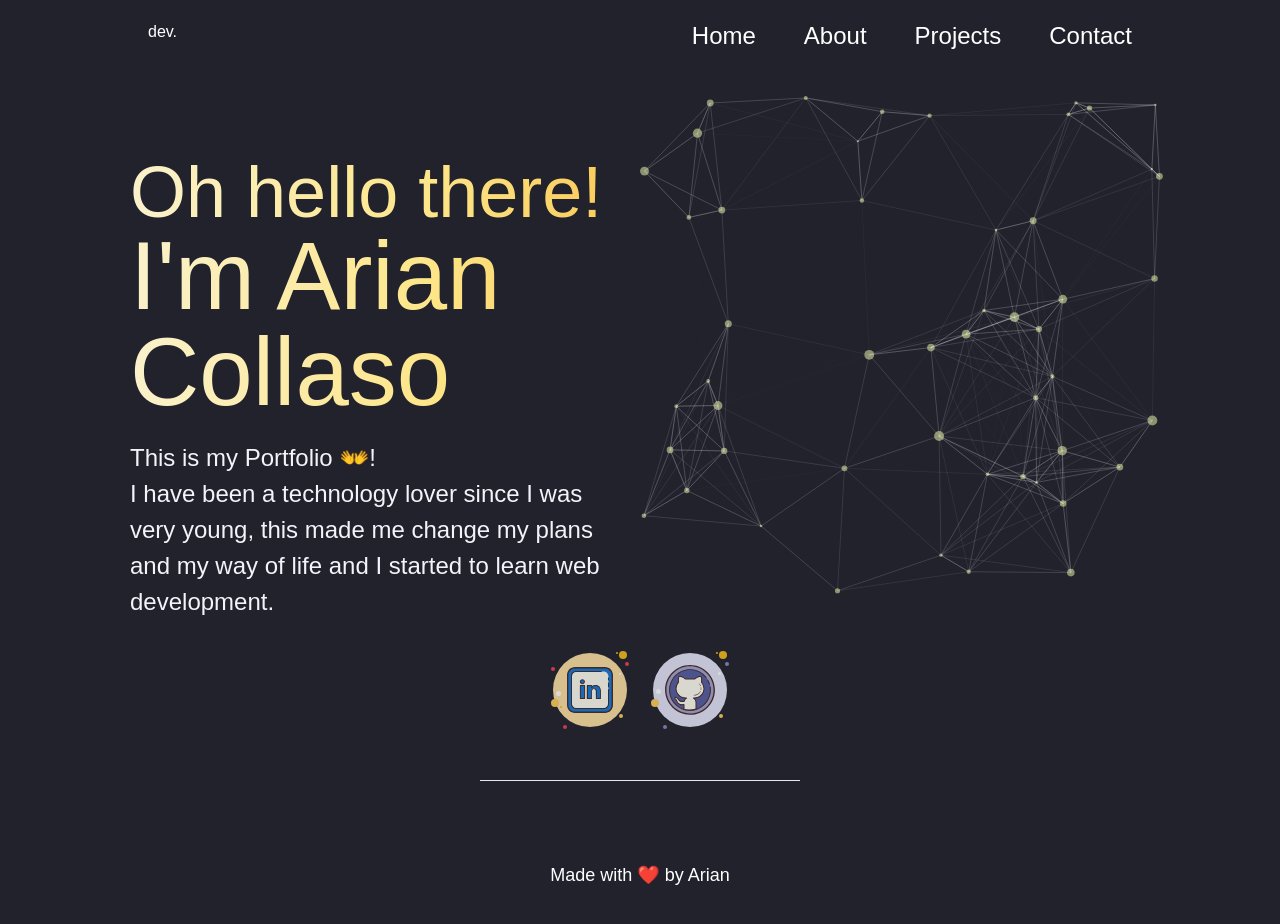
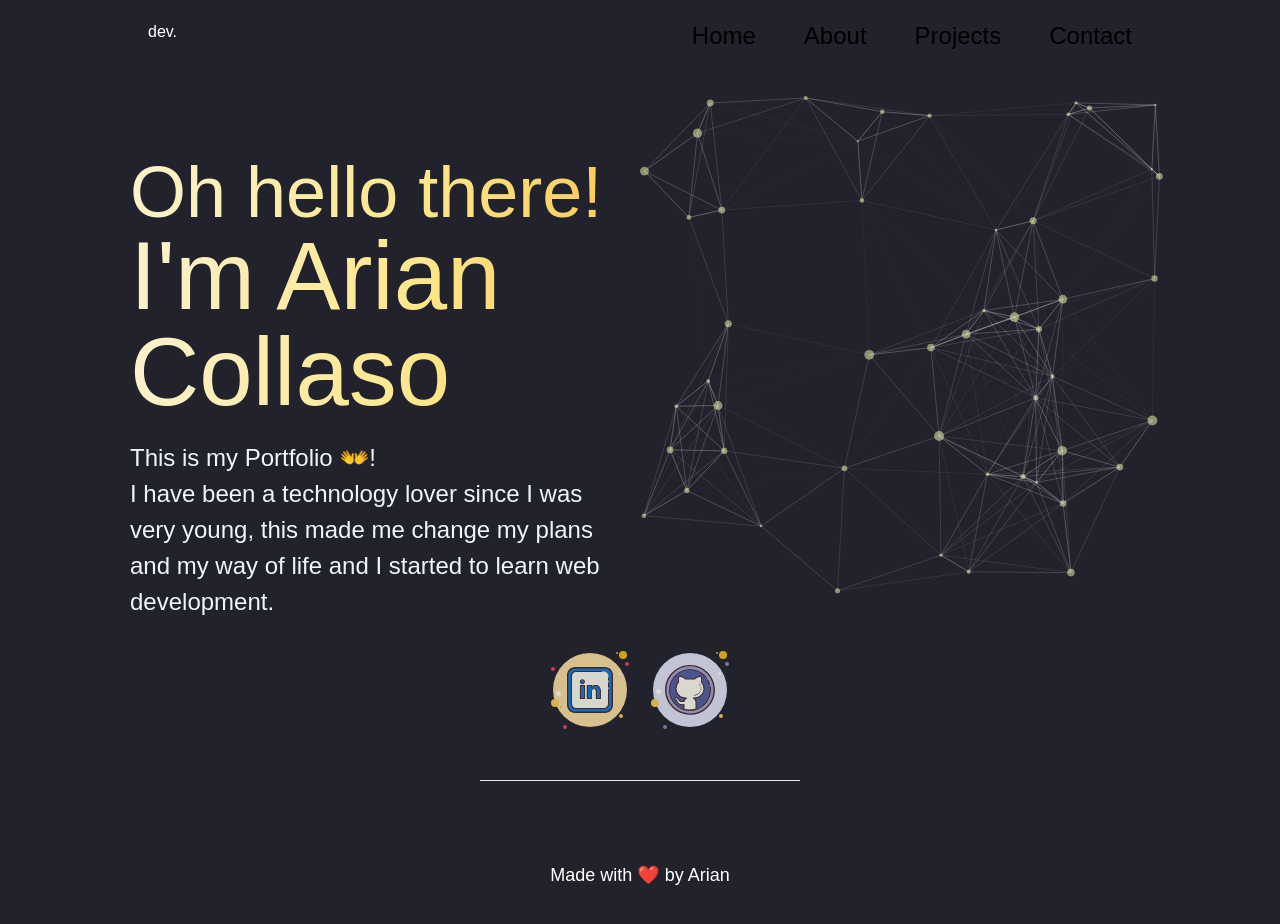
Before and after one commit to Arian1192/Portfolio, a Next.js app: page / in a window 1280 px wide. Shown: the top 924 px of the page. Built offline with nearby package versions, Linux system fonts and the light colour scheme.

Commit message:
reapair navbar menu 3

```diff
--- a/components/Navbar.tsx
+++ b/components/Navbar.tsx
@@ -1,5 +1,5 @@
 import Link from "next/link";
-import { useState } from "react";
+import { useState, useEffect } from "react";
 import IconHambuger from "./IconHambuger";
 import CloseIconHamburger from "./CloseIconHamburger";
 import { motion } from "framer-motion";
@@ -31,14 +31,28 @@ const sections: ISection[] = [
 
 const Navbar = () => {
 	const [menuOpen, setMenuOpen] = useState(false);
+	const [color, setColor] = useState('transparent')
+	const [textcolor, setTextColor] = useState('white')
+	useEffect(() => {
+        const changeColor = () => {
+            if (window.scrollY >= 80) {
+                setColor('#21222c')
+                setTextColor('#000')
+            } else {
+                setColor('transparent')
+                setTextColor('black')
+            }
+        }
+        window.addEventListener('scroll', changeColor)
+    }, [])
 
 	return (
-		<div className="fixed left-0 top-0 w-full z-10 bg-[#21222c] ease-in duration-200">
+		<div style={{backgroundColor: `${color}`}} className="fixed left-0 top-0 w-full z-10  ease-in duration-200">
 			<div className="w-4/5 p-5 mx-auto 2xl:w-2/4  max-md:w-full flex flex-row justify-between max-sm:w-full z-50">
 				<div>
 					<span className="text-white">dev.</span>
 				</div>
-				<ul className="flex flex-row gap-12 max-sm:hidden text-white text-2xl  justify-between items-end">
+				<ul style={{color: `${textcolor}`}} className="flex flex-row gap-12 max-sm:hidden text-white text-2xl  justify-between items-end">
 					{sections.map((section: ISection) => (
 						<li key={section.id} className="hover:text-amber-200">
 							<Link href={section.link}>{section.name}</Link>
```
